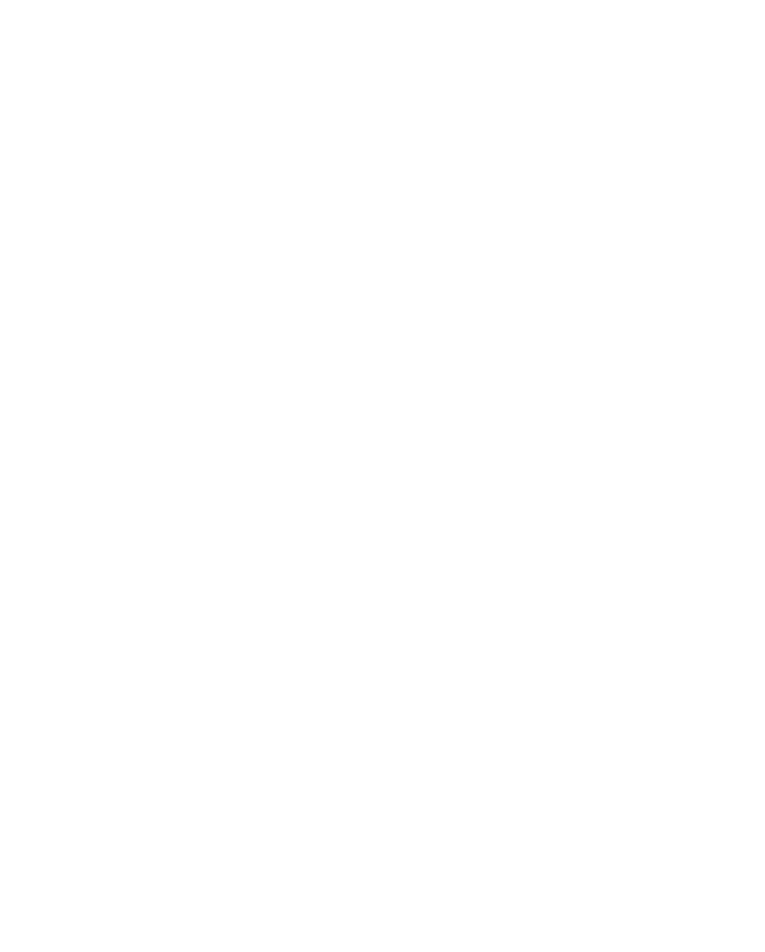
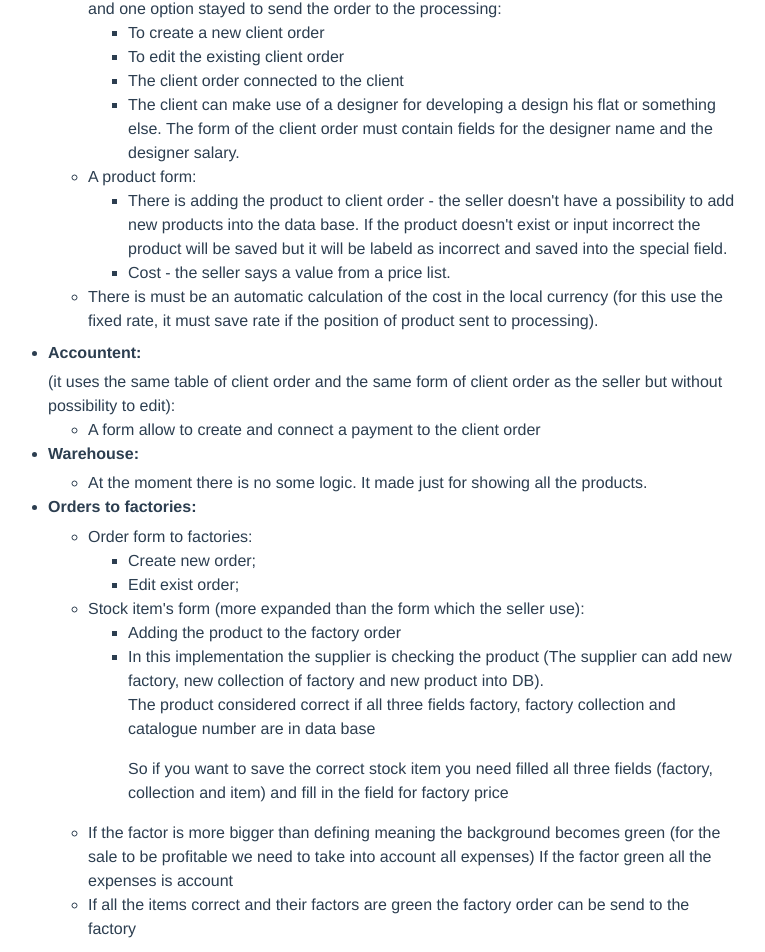
Before and after one commit to murateam/vue_app, a Vue app: page /aboutProject in a window 1280 px wide. Shown: the part 477-1429 px from the top of the page, without its empty margins (267-1032 px from the left). Before the commit the page ends 800 px from the top, so only its background shows below. Built offline with nearby package versions, Linux system fonts and the light colour scheme.

Commit message:
continue translate text for page of about project

```diff
--- a/src/components/myPage/aboutProject.vue
+++ b/src/components/myPage/aboutProject.vue
@@ -1,5 +1,5 @@
 <template>
-    <b-container>
+  <b-container>
         <b-row>
             <b-col>
                 <navbar></navbar>
@@ -34,26 +34,144 @@
                 </p>
             </b-col>
         </b-row>
-        <b-row align-h="center">
-            <b-col md="auto">
+    <b-row align-h="center">
+            <b-col cols="8">
                 <ul align="start">
                     <li>
-                        For a seller:
+                        <h6 class="font-weight-bold"> Seller:</h6>
                         <ul>
                             <li>
-                                An input form for client;
+                                An input form for client:
                                 <ul>
                                     <li>
-                                        A possibility for created client
+                                        To create a new client
+                                    </li>
+                                    <li>
+                                        To edit the existing client
                                     </li>
                                 </ul>
+                            </li>
+                            <li>
+                                An input form for clinet order - it represents
+                                is a draft / calculator, allows to fast calculate
+                                the coast of the order. If the client paid more then
+                                half of a total coast the ability of edit turns off
+                                and one option stayed to send the order to the processing:
+                                <ul>
+                                    <li>
+                                        To create a new client order
+                                    </li>
+                                    <li>
+                                        To edit the existing client order
+                                    </li>
+                                    <li>
+                                        The client order connected to the client
+                                    </li>
+                                    <li>
+                                        The client can make use of a designer for developing
+                                        a design his flat or something else.
+                                        The form of the client order must contain fields for
+                                        the designer name and the designer salary.
+                                    </li>
+                                </ul>
+                            </li>
+                            <li>
+                                A product form:
+                                <ul>
+                                    <li>
+                                        There is adding the product to client order -
+                                        the seller doesn't have a possibility to add new products
+                                        into the data base. If the product doesn't exist or input
+                                        incorrect the product will be saved but it will be labeld
+                                        as incorrect and saved into the special field.
+                                    </li>
+                                    <li>
+                                        Cost - the seller says a value from a price list.
+                                    </li>
+                                </ul>
+                            </li>
+                            <li>
+                                There is must be an automatic calculation of the cost in the local
+                                currency (for this use the fixed rate, it must save rate if the
+                                position of product sent to processing).
+                            </li>
+                        </ul>
+                    </li>
+                    <li class="mt-2">
+                        <h6 class="font-weight-bold">Accountent:</h6>(it uses the same table of
+                        client order and the same form of client order as the seller but without
+                        possibility to edit):
+                        <ul>
+                            <li>
+                                A form allow to create and connect a payment to the client order
+                            </li>
+                        </ul>
+                    </li>
+                    <li>
+                        <h6 class="font-weight-bold">Warehouse:</h6>
+                        <ul>
+                            <li>
+                                At the moment there is no some logic. It made just for showing
+                                all the products.
+                            </li>
+                        </ul>
+                    </li>
+                    <li>
+                        <h6 class="font-weight-bold">Orders to factories:</h6>
+                        <ul>
+                            <li>
+                                Order form to factories:
+                                <ul>
+                                    <li>
+                                        Create new order;
+                                    </li>
+                                    <li>
+                                        Edit exist order;
+                                    </li>
+                                </ul>
+                            </li>
+                            <li>
+                                Stock item's form
+                                (more expanded than the form which the seller use):
+                                <ul>
+                                    <li>
+                                        Adding the product to the factory order
+                                    </li>
+                                    <li>
+                                        In this implementation the supplier is
+                                        checking the product (The supplier can
+                                        add new factory, new collection of factory
+                                        and new product into DB).
+                                        <p>
+                                            The product considered correct if all
+                                            three fields factory, factory collection
+                                            and catalogue number are in data base
+                                        </p>
+                                        <p>
+                                            So if you want to save the correct stock
+                                            item you need filled all three fields
+                                            (factory, collection and item) and fill
+                                            in the field for factory price
+                                        </p>
+                                    </li>
+                                </ul>
+                            </li>
+                            <li>
+                                If the factor is more bigger than defining meaning the
+                                background becomes green (for the sale to be profitable
+                                we need to take into account all expenses) If the
+                                factor green all the expenses is account
+                            </li>
+                            <li>
+                                If all the items correct and their factors are green the
+                                factory order can be send to the factory
                             </li>
                         </ul>
                     </li>
                 </ul>
             </b-col>
-        </b-row>
-    </b-container>
+    </b-row>
+  </b-container>
 </template>
 
 <script>
```
Also changed, not shown: src/components/myPage/tmp.txt.
